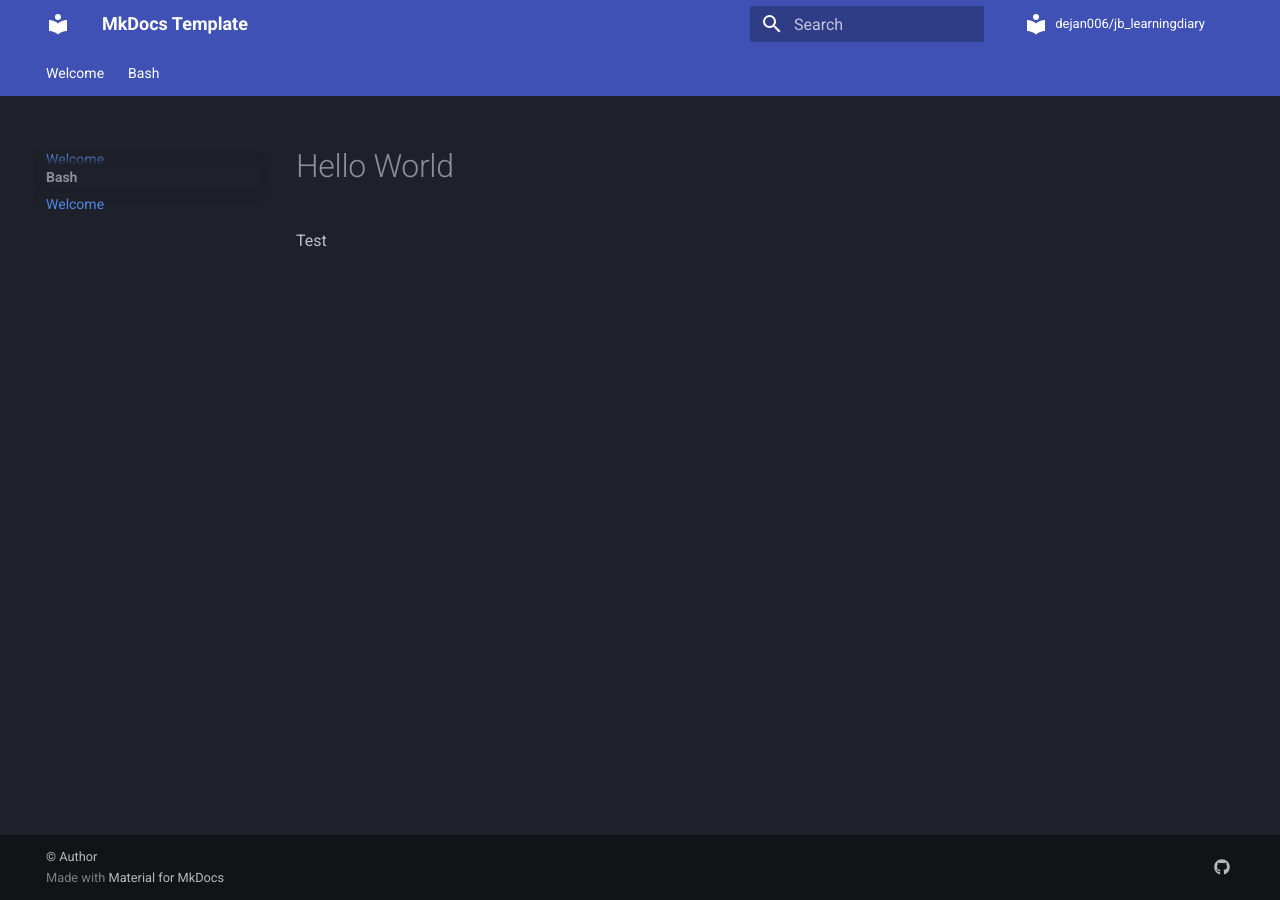
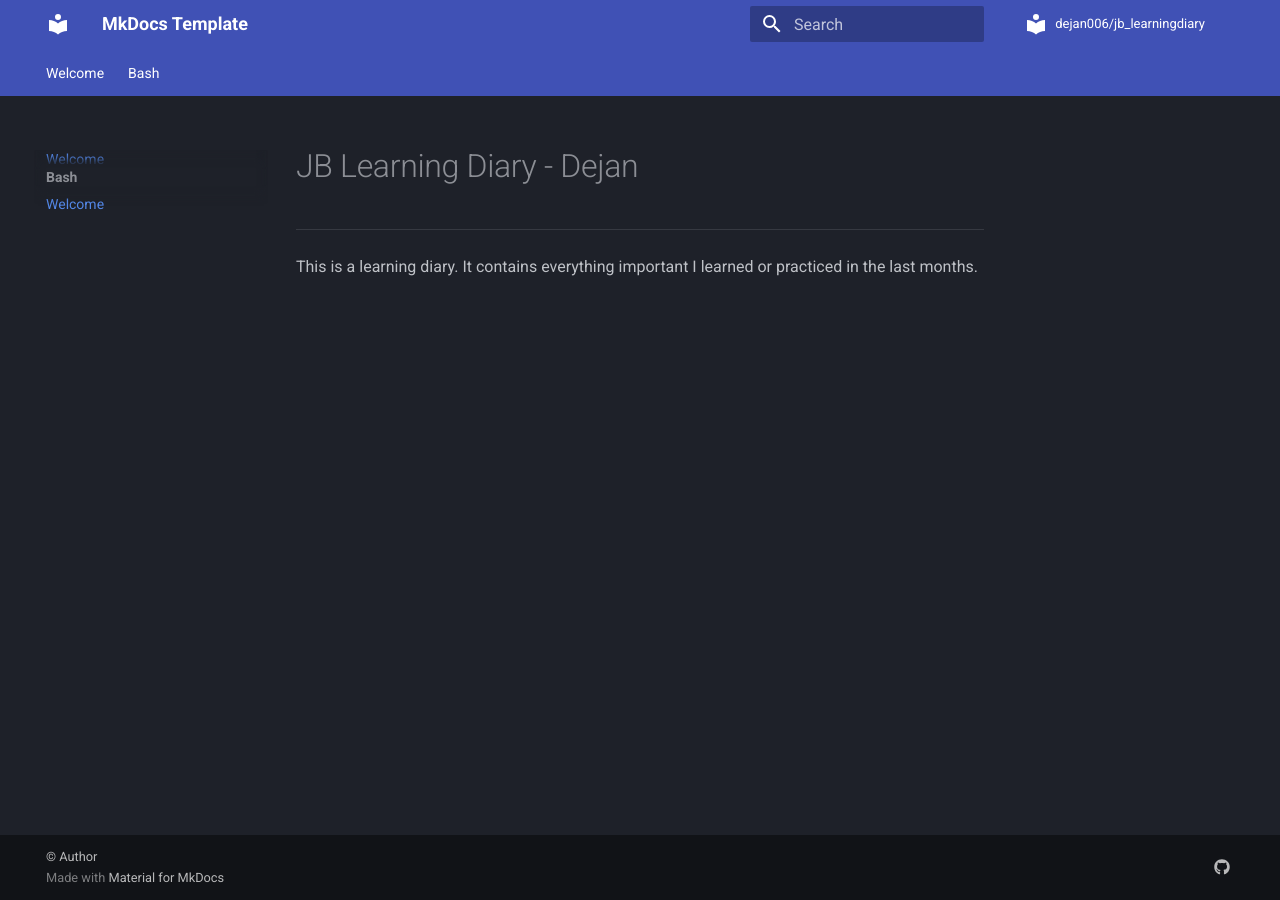
Before and after one commit to dejan006/jb_learningdiary, an MkDocs documentation site: the page built from docs/index.md, in a window 1280 px wide. Built offline with MkDocs 1.6.1 and Material for MkDocs 9.7.7, drawn with Linux system fonts in a browser that asks for light colours; comment, search, counter and statistics services are not loaded.

Commit message:
New File Created

```diff
--- a/docs/index.md
+++ b/docs/index.md
@@ -1,2 +1,3 @@
-# Hello World
-Test
+# JB Learning Diary - Dejan
+--------------------------------------------------
+This is a learning diary. It contains everything important I learned or practiced in the last months.
```
Also changed, not shown: docs/bash.md (added, +10 -0 lines).
